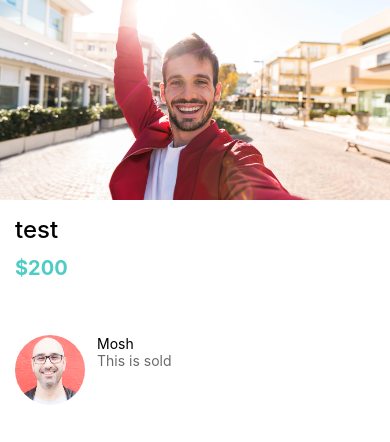
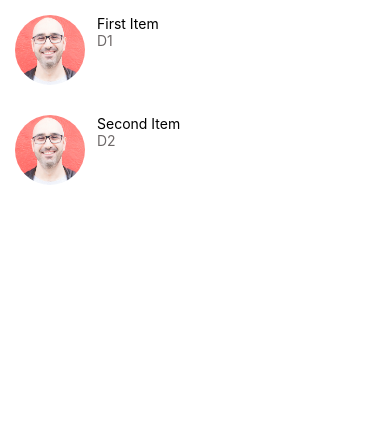
Before and after one commit to JigneshRathore/DoneWithIt, a React Native app: screen / in a window 390 px wide. Shown: the top 442 px of the page. Built offline with nearby package versions, Linux system fonts and the light colour scheme.

Commit message:
Message Screen

```diff
--- a/App.js
+++ b/App.js
@@ -11,26 +11,28 @@ import GlobalStyles from "./GlobalStyles";
 // import Icons from "./app/ui/Icons";
 // import AppButton from "./app/components/AppButton";
 // import Card from "./app/components/Card";
-import ListingDetailsScreen from "./app/screens/ListingDetailsScreen";
+// import ListingDetailsScreen from "./app/screens/ListingDetailsScreen";
+import MessagesScreen from "./app/screens/MessagesScreen";
 
 export default function App() {
   return (
-    <View
-      style={
-        {
-          // backgroundColor: "#f8f4f4",
-          // padding: 20,
-          // paddingTop: 20,
-          // alignItems: "center",
-        }
-      }
-    >
-      <ListingDetailsScreen
-        image={require("./app/assets/images/jacket.jpg")}
-        title="test"
-        subTitle="$200"
-      />
-    </View>
+    <MessagesScreen />
+    // <View
+    //   style={
+    //     {
+    //       // backgroundColor: "#f8f4f4",
+    //       // padding: 20,
+    //       // paddingTop: 20,
+    //       // alignItems: "center",
+    //     }
+    //   }
+    // >
+    //   <ListingDetailsScreen
+    //     image={require("./app/assets/images/jacket.jpg")}
+    //     title="test"
+    //     subTitle="$200"
+    //   />
+    // </View>
     // <ViewImageScreen />
     // <SafeAreaView style={GlobalStyles.androidSafeArea}>
     //   {/* <WelcomeScreen /> */}
--- /dev/null
+++ b/app/screens/MessagesScreen.js
@@ -0,0 +1,61 @@
+import React from "react";
+import {
+  SafeAreaView,
+  View,
+  FlatList,
+  StyleSheet,
+  Text,
+  StatusBar,
+} from "react-native";
+import ListItem from "../components/ListItem";
+
+const DATA = [
+  {
+    id: "bd7acbea-c1b1-46c2-aed5-3ad53abb28ba",
+    title: "First Item",
+    description: "D1",
+    image: require("../assets/images/mosh.jpg"),
+  },
+  {
+    id: "3ac68afc-c605-48d3-a4f8-fbd91aa97f63",
+    title: "Second Item",
+    description: "D2",
+    image: require("../assets/images/mosh.jpg"),
+  },
+];
+
+export default function MessagesScreen() {
+  const renderItem = ({ item }) => (
+    <ListItem
+      title={item.title}
+      image={item.image}
+      subTitle={item.description}
+    />
+  );
+
+  return (
+    <SafeAreaView style={styles.container}>
+      <FlatList
+        data={DATA}
+        renderItem={renderItem}
+        keyExtractor={(item) => item.id}
+      />
+    </SafeAreaView>
+  );
+}
+
+const styles = StyleSheet.create({
+  container: {
+    flex: 1,
+    marginTop: StatusBar.currentHeight || 0,
+  },
+  item: {
+    backgroundColor: "#f9c2ff",
+    padding: 20,
+    marginVertical: 8,
+    marginHorizontal: 16,
+  },
+  title: {
+    fontSize: 32,
+  },
+});
--- a/app/screens/ViewImageScreen.js
+++ b/app/screens/ViewImageScreen.js
@@ -8,13 +8,13 @@ function ViewImageScreen(props) {
   return (
     <View style={styles.container}>
       <View style={styles.closeIcon}>
-        <MaterialCommunityIcons name="close" color={colors.white} size={35} />
+        <MaterialCommunityIcons name="close" color={colors.white} size={50} />
       </View>
       <View style={styles.deleteIcon}>
         <MaterialCommunityIcons
           name="trash-can-outline"
           color={colors.white}
-          size={35}
+          size={50}
         />
       </View>
       <Image style={styles.image} source={chairImage} resizeMode={"center"} />
```
